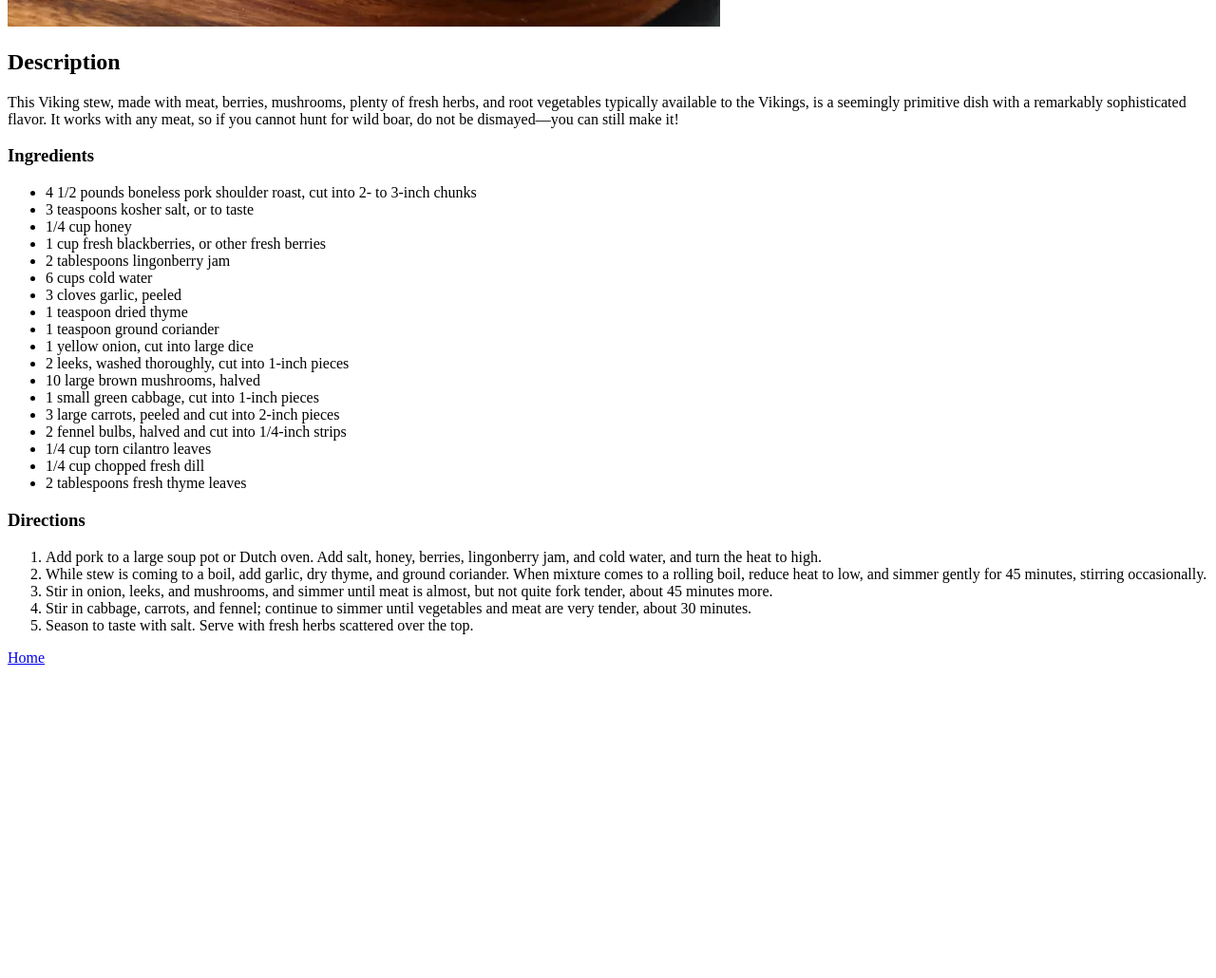
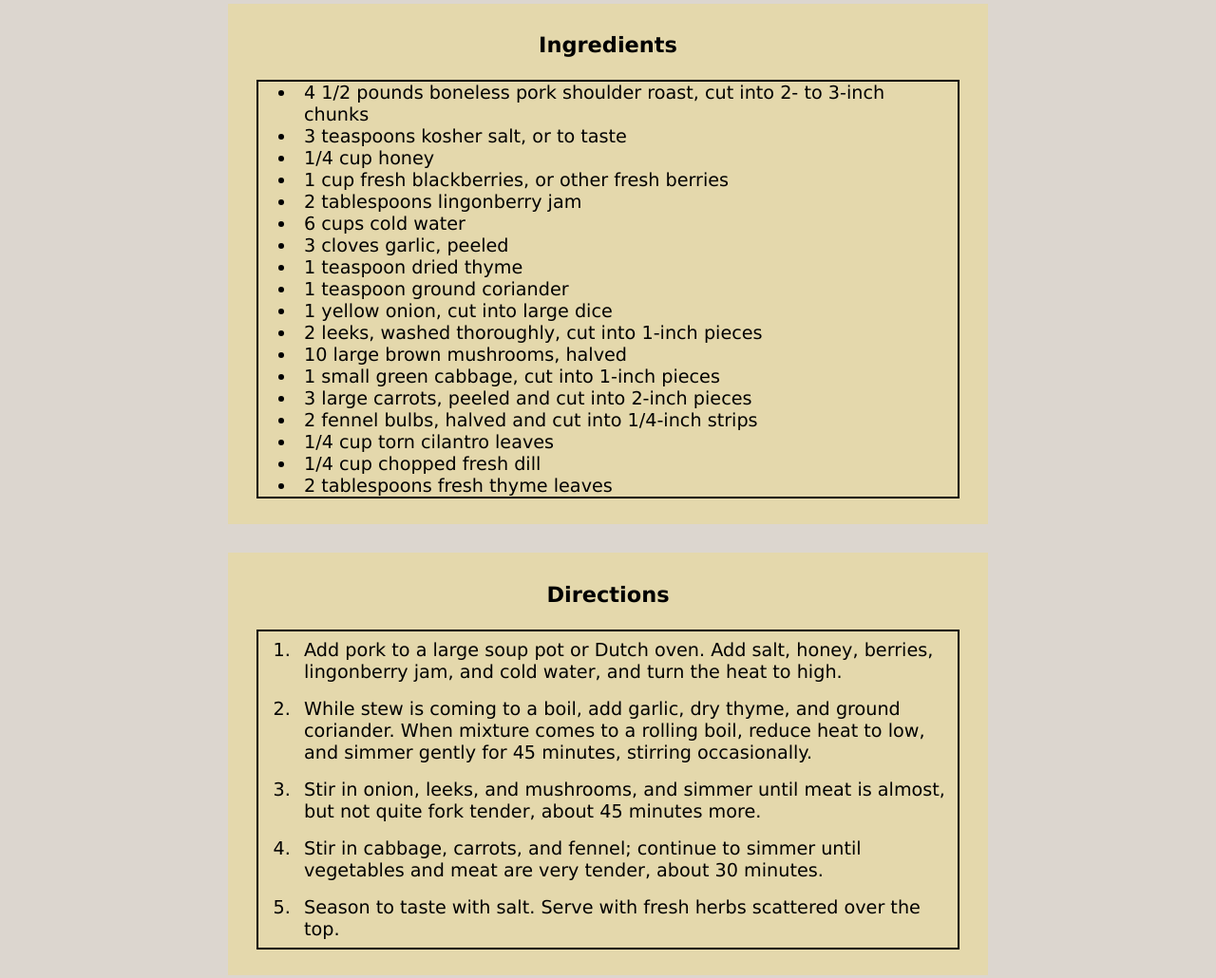
Before and after one commit to DerVelo/odin-recipes, a plain HTML site: page recipes/viking-stew.html in a window 1280 px wide. Shown: the part 615-1645 px from the top of the page at 95% size. Before the commit the page ends 1325 px from the top, so only its background shows below. Drawn offline with Linux system fonts and the light colour scheme.

Commit message:
Updated the website with css

```diff
--- /dev/null
+++ b/recipes/style.css
@@ -0,0 +1,66 @@
+body {
+    margin: 0 auto;
+    text-align: center;
+    background-color: rgb(220, 214, 207);
+    font-family: Verdana, Geneva, Tahoma, sans-serif;
+    font-size: 1.2rem;
+    width: 800px;
+}
+
+h1 {
+    font-size: 3rem;
+}
+
+.images {
+    width: 400px;
+    height: auto;
+}
+
+.button {
+    background-color: rgb(213, 160, 80);
+    color: white;
+    display: inline-block;
+    margin: 8px;
+    padding: 15px;
+}
+
+:hover.button {
+    background-color: darkgrey;
+}
+
+ul{
+    display: inline-block;
+    border-style:solid;
+    border-color: black;
+    border-width: 2px;
+
+}
+
+ul li {
+    padding: 0px 8px;
+}
+
+ol{
+    display: inline-block;
+    border-style:solid;
+    border-color: black;
+    border-width: 2px;
+}
+
+ol li{
+    padding: 8px;
+}
+
+
+.box {
+    display: inline-block;
+    background-color: rgb(228, 216, 172);
+    padding: 8px 30px;
+    text-align: left;
+    margin-bottom: 30px;
+}
+
+h3 {
+    text-align: center;
+    margin-bottom: 5px;
+}
--- a/recipes/viking-stew.html
+++ b/recipes/viking-stew.html
@@ -3,13 +3,15 @@
 <head>
     <meta charset="UTF-8">
     <title>Viking Stew</title>
+    <link rel="stylesheet" href="style.css">
 </head>
 <body>
     <h1>Viking Stew</h1>
-        <img src="../recipes/images/Stew.webp" alt="Picture of a Viking Stew in a Bowl with Burritos on the site">
+        <img class="images" src="../recipes/images/Stew.webp" alt="Picture of a Viking Stew in a Bowl with Burritos on the site">
     <h2>Description</h2>
         <p>This Viking stew, made with meat, berries, mushrooms, plenty of fresh herbs, and root vegetables typically available to the Vikings, is a seemingly primitive dish with a remarkably sophisticated flavor. It works with any meat, so if you cannot hunt for wild boar, do not be dismayed—you can still make it!</p>
-    <h3>Ingredients</h3>
+    <div class="box">
+        <h3>Ingredients</h3>
     <ul>
         <li>4 1/2 pounds boneless pork shoulder roast, cut into 2- to 3-inch chunks</li>
         <li>3 teaspoons kosher salt, or to taste</li>
@@ -30,6 +32,8 @@
         <li>1/4 cup chopped fresh dill</li>
         <li>2 tablespoons fresh thyme leaves</li>
     </ul>
+    </div>
+    <div class="box">
     <h3>Directions</h3>
     <ol>
         <li>Add pork to a large soup pot or Dutch oven. Add salt, honey, berries, lingonberry jam, and cold water, and turn the heat to high.</li>
@@ -38,7 +42,8 @@
         <li>Stir in cabbage, carrots, and fennel; continue to simmer until vegetables and meat are very tender, about 30 minutes. </li>
         <li>Season to taste with salt. Serve with fresh herbs scattered over the top.</li>
     </ol>
+    </div>
 
-<a href="../index.html">Home</a>
+<a class="button" href="../index.html">Home</a>
     </body>
 </html>
--- /dev/null
+++ b/style.css
@@ -0,0 +1,23 @@
+body {
+    margin: 0 auto;
+    text-align: center;
+    background-color: rgb(220, 214, 207);
+    font-family: Verdana, Geneva, Tahoma, sans-serif;
+    font-size: 1.2rem;
+}
+
+h1 {
+    font-size: 3rem;
+}
+
+.button {
+    background-color: rgb(213, 160, 80);
+    color: white;
+    display: inline-block;
+    margin: 8px;
+    padding: 15px;
+}
+
+:hover.button {
+    background-color: darkgrey;
+}
```
Also changed, not shown: index.html (+5 -3 lines), recipes/chicken.html (+8 -4 lines), recipes/lasagne.html (+12 -3 lines).
